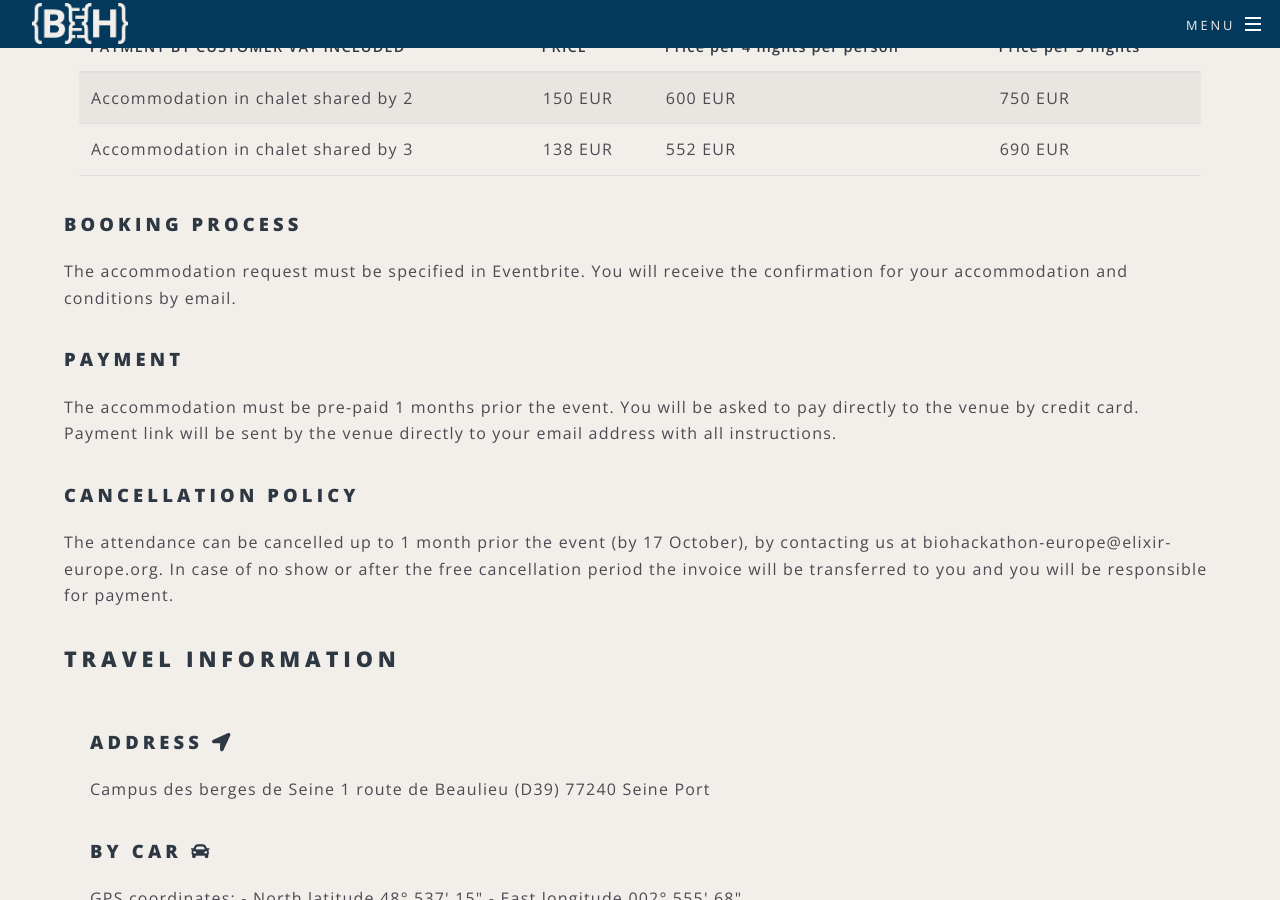
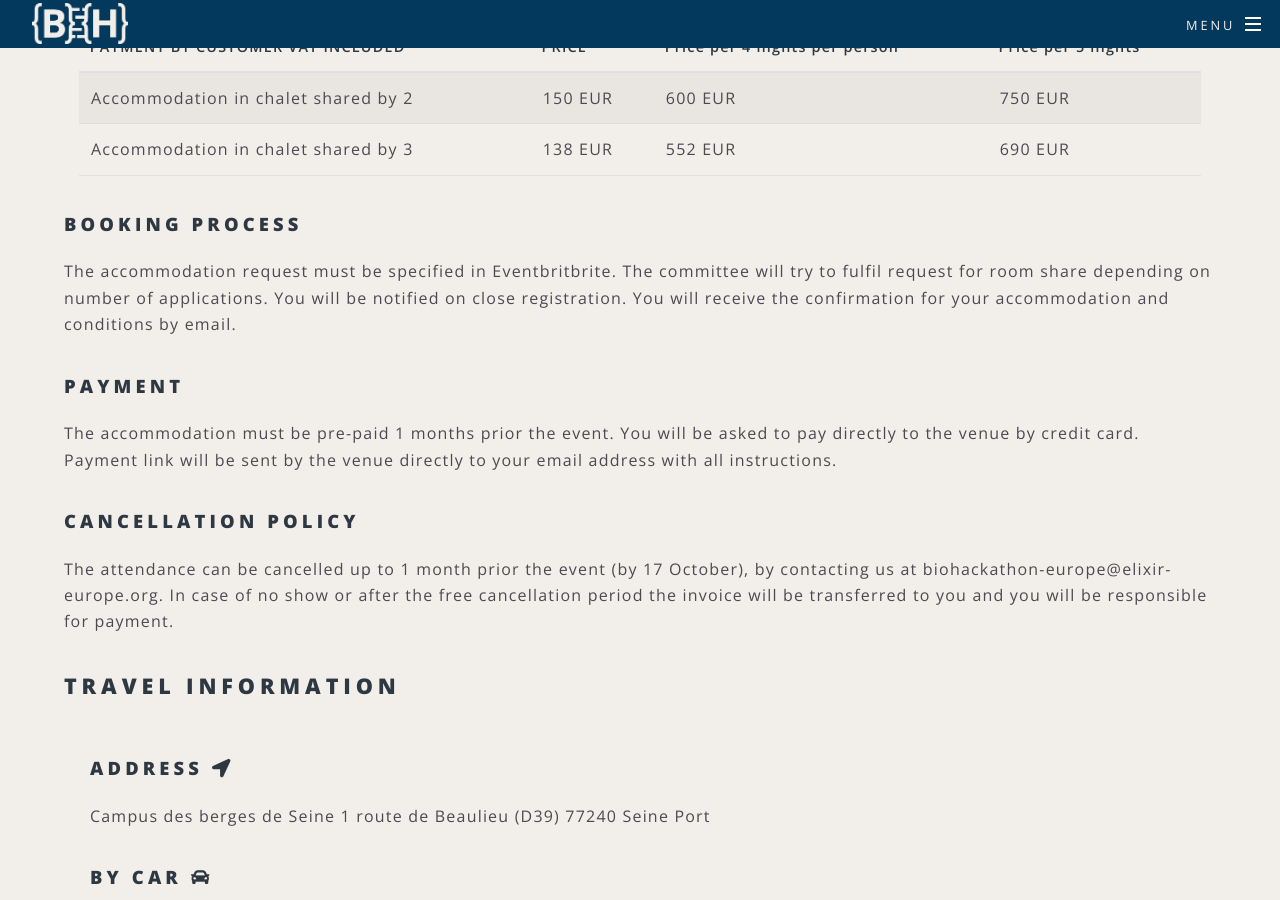
Before and after one commit to elixir-europe/biohackathon-europe-2019, a Jekyll site: the page built from venue.html, in a window 1280 px wide and 900 px high, scrolled down 1143 px. Built offline with Jekyll 4.4.1, drawn with Linux system fonts in a browser that asks for light colours; nearby versions of some CDN libraries.

Commit message:
Update venue.html
Accommodation details updated

```diff
--- a/venue.html
+++ b/venue.html
@@ -60,7 +60,7 @@ title: Venue
     </div>
     <h3>Booking process</h3>
     <p>
-        The accommodation request must be specified in Eventbrite. You will receive the confirmation for your accommodation and conditions by email.
+        The accommodation request must be specified in Eventbritbrite. The committee will try to fulfil request for room share depending on number of applications. You will be notified on close registration. You will receive the confirmation for your accommodation and conditions by email.
     </p>
     <h3>Payment</h3>
     <p>
```
